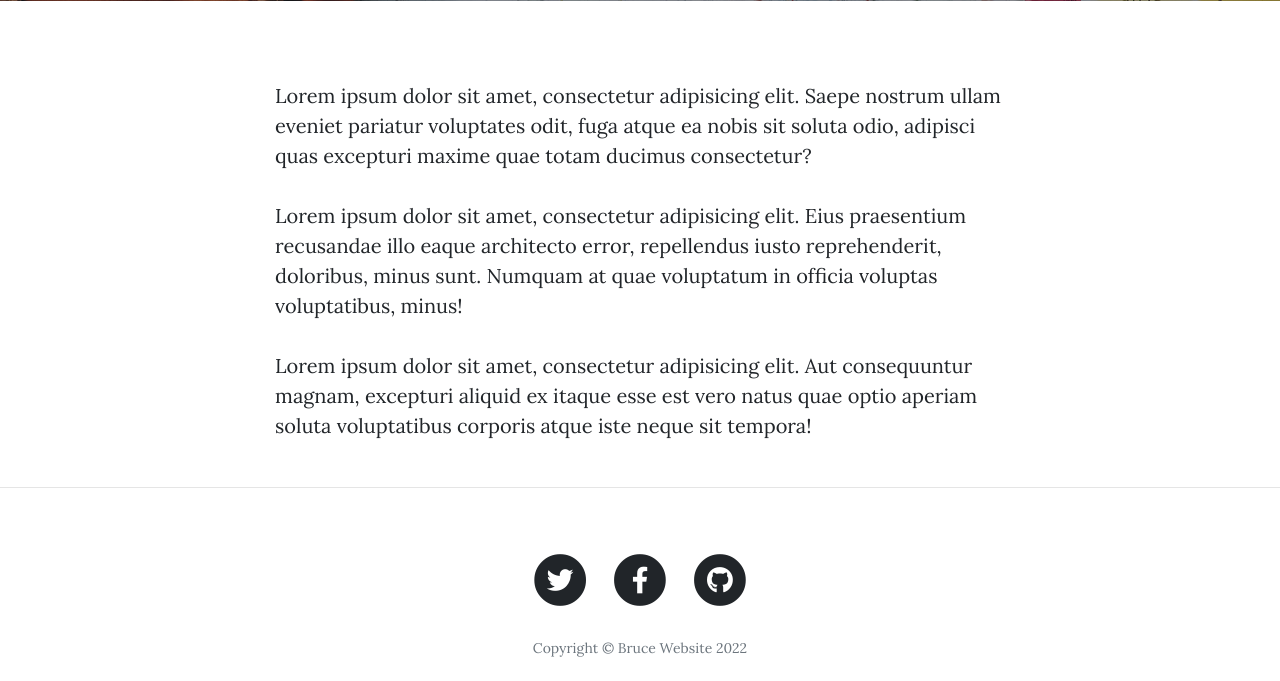
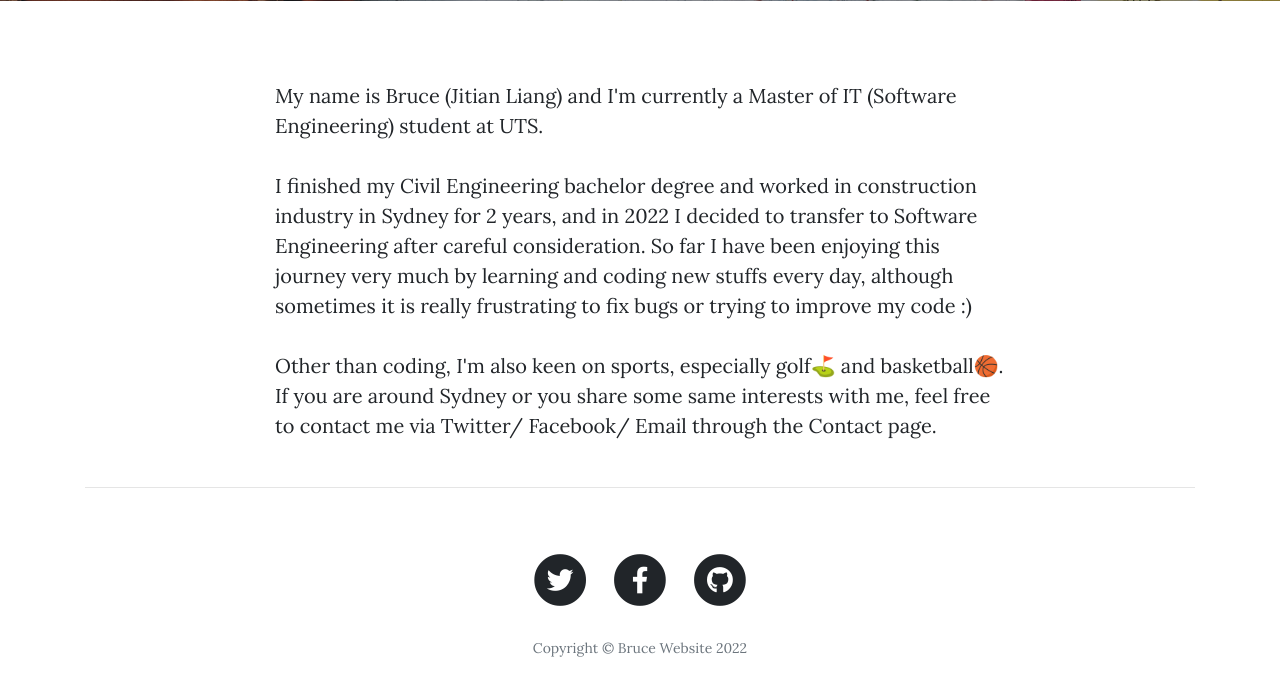
Before and after one commit to liang-bruce/Blog-with-users-SQLite, a Flask app: page /about in a window 1280 px wide. Shown: the part 531-1212 px from the top of the page. Run offline with Flask 2, Linux system fonts and the light colour scheme; some libraries are stand-ins or nearby versions.

Commit message:
update about page

```diff
--- a/templates/about.html
+++ b/templates/about.html
@@ -19,10 +19,19 @@
   <div class="container">
     <div class="row">
       <div class="col-lg-8 col-md-10 mx-auto">
-        <p>Lorem ipsum dolor sit amet, consectetur adipisicing elit. Saepe nostrum ullam eveniet pariatur voluptates odit, fuga atque ea nobis sit soluta odio, adipisci quas excepturi maxime quae totam ducimus consectetur?</p>
-        <p>Lorem ipsum dolor sit amet, consectetur adipisicing elit. Eius praesentium recusandae illo eaque architecto error, repellendus iusto reprehenderit, doloribus, minus sunt. Numquam at quae voluptatum in officia voluptas voluptatibus, minus!</p>
-        <p>Lorem ipsum dolor sit amet, consectetur adipisicing elit. Aut consequuntur magnam, excepturi aliquid ex itaque esse est vero natus quae optio aperiam soluta voluptatibus corporis atque iste neque sit tempora!</p>
-      </div>
+        <p>
+          My name is Bruce (Jitian Liang) and I'm currently a Master of IT (Software Engineering) student at UTS.
+        </p>
+        <p>
+          I finished my Civil Engineering bachelor degree and worked in construction industry in Sydney for 2 years, and
+          in 2022 I decided to transfer to Software Engineering after careful consideration. So far I have been enjoying
+          this journey very much by learning and coding new stuffs every day, although sometimes it is really
+          frustrating to fix bugs or trying to improve my code :)
+        </p>
+        <p>
+          Other than coding, I'm also keen on sports, especially golf⛳ and basketball🏀. If you are around Sydney or you
+          share some same interests with me, feel free to contact me via Twitter/ Facebook/ Email through the Contact page.
+        </p>
     </div>
   </div>
 
```
